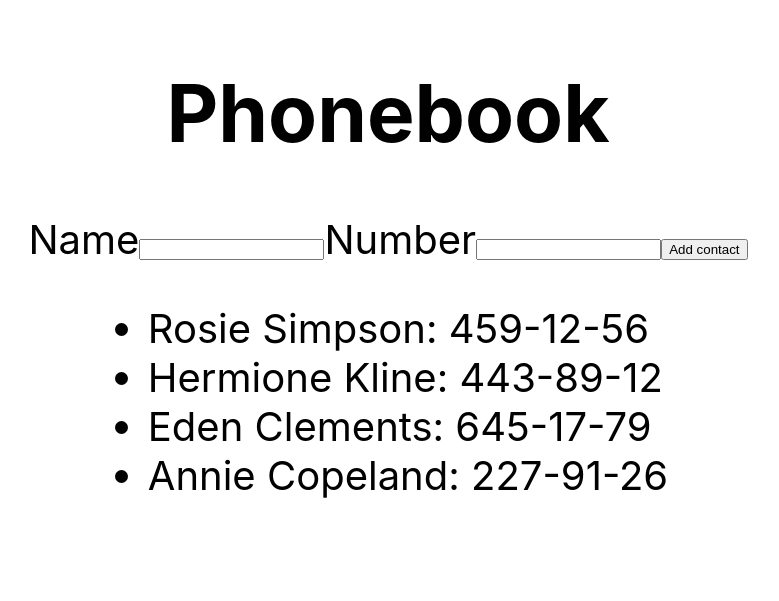
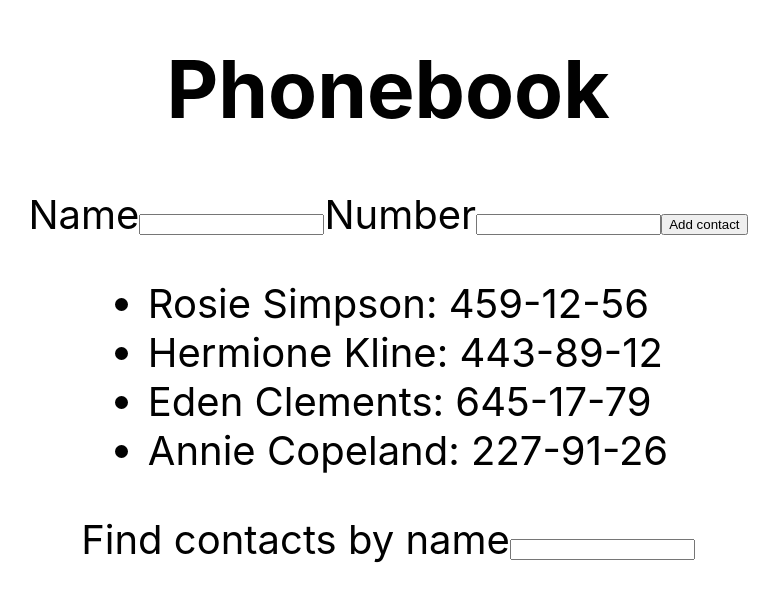
Before and after one commit to Onufriieva/goit-react-hw-02-phonebook, a React (Create React App) app: page / in a window 1280 px wide. Shown: the part 125-726 px from the top of the page, without its empty margins (252-1031 px from the left). Built offline with nearby package versions, Linux system fonts and the light colour scheme.

Commit message:
добавила фильтр

```diff
--- a/src/components/App.jsx
+++ b/src/components/App.jsx
@@ -1,7 +1,8 @@
 import { Component } from "react";
+import { nanoid } from 'nanoid';
 import Form from "./form/Form";
 import Contacts from "./contacts/Contacts";
-import { nanoid } from 'nanoid';
+import Filter from "./filter/Filter";
 
 
 export class App extends Component {
@@ -11,7 +12,9 @@ export class App extends Component {
     {id: 'id-2', name: 'Hermione Kline', number: '443-89-12'},
     {id: 'id-3', name: 'Eden Clements', number: '645-17-79'},
     {id: 'id-4', name: 'Annie Copeland', number: '227-91-26'},],
-    name: ''
+    name: '',
+    filter: '',
+    number: ''
   }
 
 
@@ -31,7 +34,6 @@ export class App extends Component {
 
   }
 
-
   handleSubmit = e => {
     e.preventDefault();
     const form = e.currentTarget;
@@ -49,9 +51,20 @@ export class App extends Component {
     });
   };
 
+  serchingFilter = (e) => {
+    this.setState({ filter: e.currentTarget.value });
+  }
+
+  contactFiltering = () => {
+    const { filter, contacts } = this.state;
+    const normalizeFilter = filter.toLowerCase();
+    return contacts.filter(contact => contact.name.toLowerCase().includes(normalizeFilter))
+  }
 
 
   render() {
+const filter = this.contactFiltering();
+
     return (
       <div
         style={{
@@ -70,8 +83,11 @@ export class App extends Component {
        <Form
        onSubmit={this.handleSubmit}/>
        <Contacts
-       contacts={this.state.contacts}
+       contacts={filter}
        />
+       <Filter
+       filterValue={this.state.filter}
+       onChange={this.serchingFilter}/>
 
       </div>
     );
--- /dev/null
+++ b/src/components/filter/Filter.jsx
@@ -0,0 +1,21 @@
+
+
+const Filter = ({filterValue, onChange}) => {
+    return(
+        <label htmlFor="">
+          Find contacts by name
+          <input
+            pattern="^[a-zA-Zа-яА-Я]+(([' -][a-zA-Zа-яА-Я ])?[a-zA-Zа-яА-Я]*)*$"
+            title="Name may contain only letters, apostrophe, dash and spaces. For example Adrian, Jacob Mercer, Charles de Batz de Castelmore d'Artagnan"
+            required
+
+
+          type="text"
+           name="filter"
+          value={filterValue}
+           onChange={onChange} />
+        </label>
+    )
+}
+
+export default Filter;
--- /dev/null
+++ b/src/components/filter/index.js
@@ -0,0 +1 @@
+export {default} from './Filter';
```
Also changed, not shown: src/components/form/Form.jsx (+91 -0 lines).
